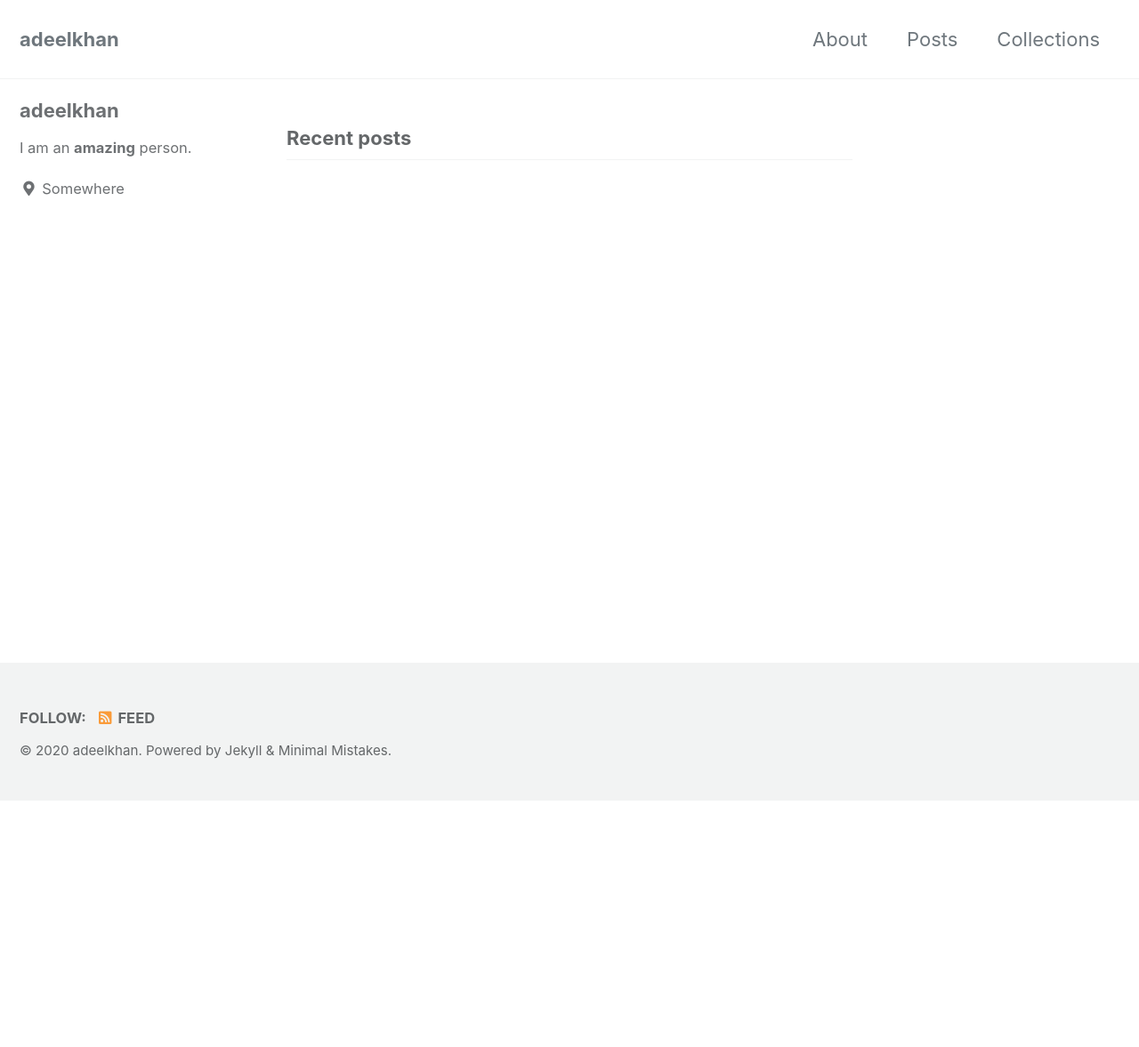
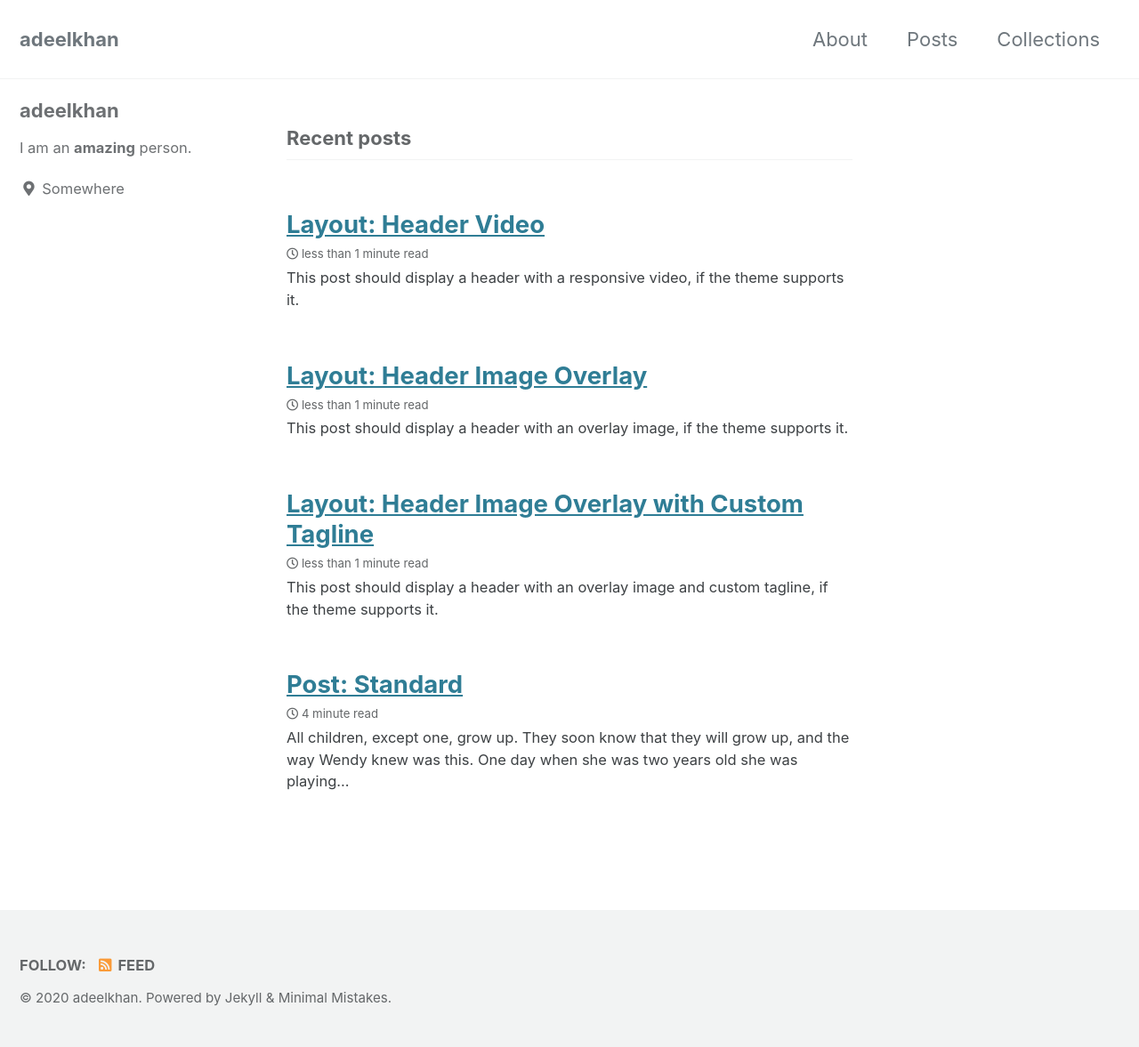
Before and after one commit to stellardreams/stellardreams.github.io, a Jekyll site: the page built from index.html, in a window 1280 px wide. Shown: the whole page at 89% size. Built offline with Jekyll 4.4.1, drawn with Linux system fonts in a browser that asks for light colours; cached includes are drawn as plain includes; the list of posts is cut into pages by our own code; before the commit the page ends 900 px from its top, so only the background shows below that; some of the changed lines change nothing that is shown.

Commit message:
adding post

````diff
--- a/_pages/about.md
+++ b/_pages/about.md
@@ -2,73 +2,16 @@
 permalink: /about/
 title: "About"
 excerpt: "Minimal Mistakes is a flexible two-column Jekyll theme."
-layouts_gallery:
-  - url: /assets/images/mm-layout-splash.png
-    image_path: /assets/images/mm-layout-splash.png
-    alt: "splash layout example"
-  - url: /assets/images/mm-layout-single-meta.png
-    image_path: /assets/images/mm-layout-single-meta.png
-    alt: "single layout with comments and related posts"
-  - url: /assets/images/mm-layout-archive.png
-    image_path: /assets/images/mm-layout-archive.png
-    alt: "archive layout example"
 last_modified_at: 2020-05-01T10:15:22-04:00
 toc: true
 ---
 
-Minimal Mistakes is a flexible two-column Jekyll theme. Perfect for hosting your personal site, blog, or portfolio on GitHub or self-hosting on your own server. As the name implies --- styling is purposely minimalistic to be enhanced and customized by you :smile:.
+Lorem ipsum dolor sit amet, consectetur adipisicing elit. Error repellendus architecto repellat culpa porro minus nemo, eos voluptas obcaecati beatae at dicta? Aut illum dignissimos voluptas unde nemo, eaque nihil porro beatae molestias magni libero nam! Cum unde numquam corrupti ipsum debitis eos nihil optio totam fuga provident ipsa similique, voluptate officiis.
 
-{% include gallery id="layouts_gallery" caption="Examples of included layouts `splash`, `single`, and `archive`." %}
+# What I do
 
-[Install the Theme]({{ "/docs/quick-start-guide/" | relative_url }}){: .btn .btn--success .btn--large}
+Placeat ipsam, asperiores optio accusantium nam autem nisi explicabo eveniet eum atque! Repellendus aut distinctio mollitia recusandae eaque veniam voluptatum quam quae ad, ipsam hic libero qui natus autem nobis similique eos, nam a rem provident, veritatis illum reprehenderit? Eos ducimus repudiandae aspernatur, voluptatum velit cupiditate, earum nostrum temporibus. Magnam amet tempore repellat minus at voluptate earum, error soluta possimus impedit ad voluptas molestias, quasi corrupti natus autem nam illum quibusdam quam assumenda repudiandae quidem ipsam! Rem officia libero est quasi mollitia voluptates repellat enim voluptatibus aliquam veniam.
 
-## Notable Features
+## Team
 
-- Bundled as a "theme gem" for easier install/upgrading.
-- Compatible with GitHub Pages.
-- Support for Jekyll's built-in Sass/SCSS preprocessor.
-- Nine different skins (color variations).
-- Several responsive layout options (single, archive index, search, splash, and paginated home page).
-- Optimized for search engines with support for [Twitter Cards](https://dev.twitter.com/cards/overview) and [Open Graph](http://ogp.me/) data
-- Optional [header images](https://mmistakes.github.io/minimal-mistakes/docs/layouts/#headers), [custom sidebars](https://mmistakes.github.io/minimal-mistakes/docs/layouts/#sidebars), [table of contents](https://mmistakes.github.io/minimal-mistakes/docs/helpers/#table-of-contents), [galleries](https://mmistakes.github.io/minimal-mistakes/docs/helpers/#gallery), related posts, [breadcrumb links](https://mmistakes.github.io/minimal-mistakes/docs/configuration/#breadcrumb-navigation-beta), [navigation lists](https://mmistakes.github.io/minimal-mistakes/docs/helpers/#navigation-list), and more.
-- Commenting support (powered by [Disqus](https://disqus.com/), [Facebook](https://developers.facebook.com/docs/plugins/comments), [Discourse](https://www.discourse.org/), [utterances](https://utteranc.es/), static-based via [Staticman v1 and v2](https://staticman.net/), and custom).
-- [Google Analytics](https://www.google.com/analytics/) support.
-- UI localized text in English (default), Brazilian Portuguese (Português brasileiro), Catalan, Chinese, Danish, Dutch, Finnish, French (Français), German (Deutsch), Greek, Hindi (हिंदी), Hungarian, Indonesian, Irish (Gaeilge), Italian (Italiano), Japanese, Korean, Malayalam, Myanmar (Burmese), Nepali (Nepalese), Persian (فارسی), Polish, Punjabi (ਪੰਜਾਬੀ), Romanian, Russian, Slovak, Spanish (Español), Swedish, Thai, Turkish (Türkçe), and Vietnamese.
-
-## Demo Pages
-
-| Name                                        | Description                                           |
-| ------------------------------------------- | ----------------------------------------------------- |
-| [Post with Header Image][header-image-post] | A post with a large header image. |
-| [HTML Tags and Formatting Post][html-tags-post] | A variety of common markup showing how the theme styles them. |
-| [Syntax Highlighting Post][syntax-post] | Post displaying highlighted code. |
-| [Post with a Gallery][gallery-post] | A post showing several images wrapped in `<figure>` elements. |
-| [Sample Collection Page][sample-collection] | Single page from a collection. |
-| [Categories Archive][categories-archive] | Posts grouped by category. |
-| [Tags Archive][tags-archive] | Posts grouped by tag. |
-
----
-
-## Credits
-
-### Icons + Demo Images:
-
-- [The Noun Project](https://thenounproject.com) -- Garrett Knoll, Arthur Shlain, and [tracy tam](https://thenounproject.com/tracytam)
-- [Font Awesome](http://fontawesome.io/)
-- [Unsplash](https://unsplash.com/)
-
-### Other:
-
-- [Jekyll](https://jekyllrb.com/)
-- [jQuery](https://jquery.com/)
-- [Susy](http://susy.oddbird.net/)
-- [Breakpoint](http://breakpoint-sass.com/)
-- [Magnific Popup](http://dimsemenov.com/plugins/magnific-popup/)
-- [FitVids.JS](http://fitvidsjs.com/)
-- Greedy Navigation - [lukejacksonn](https://codepen.io/lukejacksonn/pen/PwmwWV)
-- [jQuery Smooth Scroll](https://github.com/kswedberg/jquery-smooth-scroll)
-- [Lunr](http://lunrjs.com)
-
----
-
-Minimal Mistakes is designed, developed, and maintained by Michael Rose. Just another boring, tattooed, designer from Buffalo New York.
+Fugit facilis sit ducimus, voluptas adipisci explicabo beatae ea eligendi qui odio iure eveniet non delectus voluptate, expedita incidunt accusamus! Recusandae molestias enim, perspiciatis corporis reiciendis doloremque voluptates neque eligendi incidunt placeat laboriosam fugit nostrum deserunt veniam quia nemo perferendis. Hic et labore modi aspernatur nisi.
--- /dev/null
+++ b/_posts/2010-01-07-post-standard.md
@@ -0,0 +1,32 @@
+---
+title: "Post: Standard"
+excerpt_separator: "<!--more-->"
+categories:
+  - Post Formats
+tags:
+  - Post Formats
+  - readability
+  - standard
+---
+
+All children, except one, grow up. They soon know that they will grow up, and the way Wendy knew was this. One day when she was two years old she was playing in a garden, and she plucked another flower and ran with it to her mother. I suppose she must have looked rather delightful, for Mrs. Darling put her hand to her heart and cried, "Oh, why can't you remain like this for ever!" This was all that passed between them on the subject, but henceforth Wendy knew that she must grow up. You always know after you are two. Two is the beginning of the end.
+
+Mrs. Darling first heard of Peter when she was tidying up her children's minds. It is the nightly custom of every good mother after her children are asleep to rummage in their minds and put things straight for next morning, repacking into their proper places the many articles that have wandered during the day.
+
+<!--more-->
+
+This post has a manual excerpt `<!--more-->` set after the second paragraph. The following YAML Front Matter has also be applied:
+
+```yaml
+excerpt_separator: "<!--more-->"
+```
+
+If you could keep awake (but of course you can't) you would see your own mother doing this, and you would find it very interesting to watch her. It is quite like tidying up drawers. You would see her on her knees, I expect, lingering humorously over some of your contents, wondering where on earth you had picked this thing up, making discoveries sweet and not so sweet, pressing this to her cheek as if it were as nice as a kitten, and hurriedly stowing that out of sight. When you wake in the morning, the naughtiness and evil passions with which you went to bed have been folded up small and placed at the bottom of your mind and on the top, beautifully aired, are spread out your prettier thoughts, ready for you to put on.
+
+I don't know whether you have ever seen a map of a person's mind. Doctors sometimes draw maps of other parts of you, and your own map can become intensely interesting, but catch them trying to draw a map of a child's mind, which is not only confused, but keeps going round all the time. There are zigzag lines on it, just like your temperature on a card, and these are probably roads in the island, for the Neverland is always more or less an island, with astonishing splashes of colour here and there, and coral reefs and rakish-looking craft in the offing, and savages and lonely lairs, and gnomes who are mostly tailors, and caves through which a river runs, and princes with six elder brothers, and a hut fast going to decay, and one very small old lady with a hooked nose. It would be an easy map if that were all, but there is also first day at school, religion, fathers, the round pond, needle-work, murders, hangings, verbs that take the dative, chocolate pudding day, getting into braces, say ninety-nine, three-pence for pulling out your tooth yourself, and so on, and either these are part of the island or they are another map showing through, and it is all rather confusing, especially as nothing will stand still.
+
+Of course the Neverlands vary a good deal. John's, for instance, had a lagoon with flamingoes flying over it at which John was shooting, while Michael, who was very small, had a flamingo with lagoons flying over it. John lived in a boat turned upside down on the sands, Michael in a wigwam, Wendy in a house of leaves deftly sewn together. John had no friends, Michael had friends at night, Wendy had a pet wolf forsaken by its parents, but on the whole the Neverlands have a family resemblance, and if they stood still in a row you could say of them that they have each other's nose, and so forth. On these magic shores children at play are for ever beaching their coracles [simple boat]. We too have been there; we can still hear the sound of the surf, though we shall land no more.
+
+Of all delectable islands the Neverland is the snuggest and most compact, not large and sprawly, you know, with tedious distances between one adventure and another, but nicely crammed. When you play at it by day with the chairs and table-cloth, it is not in the least alarming, but in the two minutes before you go to sleep it becomes very real. That is why there are night-lights.
+
+Occasionally in her travels through her children's minds Mrs. Darling found things she could not understand, and of these quite the most perplexing was the word Peter. She knew of no Peter, and yet he was here and there in John and Michael's minds, while Wendy's began to be scrawled all over with him. The name stood out in bolder letters than any of the other words, and as Mrs. Darling gazed she felt that it had an oddly cocky appearance.
--- /dev/null
+++ b/_posts/2012-03-15-layout-header-overlay-image-tagline.md
@@ -0,0 +1,28 @@
+---
+title: "Layout: Header Image Overlay with Custom Tagline"
+tagline: "This is a custom tagline content which overrides the *default* page excerpt."
+header:
+  overlay_image: /assets/images/unsplash-image-1.jpg
+  caption: "Photo credit: [**Unsplash**](https://unsplash.com)"
+categories:
+  - Layout
+  - Uncategorized
+tags:
+  - edge case
+  - image
+  - layout
+last_modified_at: 2020-01-07T13:05:25-05:00
+---
+
+This post should display a **header with an overlay image** and **custom tagline**, if the theme supports it.
+
+Non-square images can provide some unique styling issues.
+
+This post tests overlay header images with custom `page.tagline`.
+
+```yaml
+tagline: "This is a custom tagline content which overrides the default page excerpt."
+header:
+  overlay_image: /assets/images/unsplash-image-1.jpg
+  caption: "Photo credit: [**Unsplash**](https://unsplash.com)"
+```
--- /dev/null
+++ b/_posts/2012-03-15-layout-header-overlay-image.md
@@ -0,0 +1,57 @@
+---
+title: "Layout: Header Image Overlay"
+header:
+  overlay_image: /assets/images/unsplash-image-1.jpg
+  caption: "Photo credit: [**Unsplash**](https://unsplash.com)"
+  actions:
+    - label: "Call to action 1"
+      url: "https://github.com"
+    - label: "Call to action 2"
+      url: "https://mademistakes.com"
+categories:
+  - Layout
+  - Uncategorized
+tags:
+  - edge case
+  - image
+  - layout
+last_modified_at: 2016-05-02T11:39:01-04:00
+---
+
+This post should display a **header with an overlay image**, if the theme supports it.
+
+Non-square images can provide some unique styling issues.
+
+This post tests overlay header images.
+
+## Overlay filter
+
+You can use it by specifying the opacity (between 0 and 1) of a black overlay like so:
+
+![transparent black overlay]({{ '/assets/images/mm-header-overlay-black-filter.jpg' | relative_url }})
+
+```yaml
+excerpt: "This post should [...]"
+header:
+  overlay_image: /assets/images/unsplash-image-1.jpg
+  overlay_filter: 0.5 # same as adding an opacity of 0.5 to a black background
+  caption: "Photo credit: [**Unsplash**](https://unsplash.com)"
+  actions:
+    - label: "More Info"
+      url: "https://unsplash.com"
+```
+
+Or if you want to do more fancy things, go full rgba:
+
+![transparent red overlay]({{ '/assets/images/mm-header-overlay-red-filter.jpg' | relative_url }})
+
+```yaml
+excerpt: "This post should [...]"
+header:
+  overlay_image: /assets/images/unsplash-image-1.jpg
+  overlay_filter: rgba(255, 0, 0, 0.5)
+  caption: "Photo credit: [**Unsplash**](https://unsplash.com)"
+  actions:
+    - label: "More Info"
+      url: "https://unsplash.com"
+```
--- /dev/null
+++ b/_posts/2017-01-23-layout-header-video.md
@@ -0,0 +1,60 @@
+---
+title: "Layout: Header Video"
+header:
+  video:
+    id: XsxDH4HcOWA
+    provider: youtube
+categories:
+  - Layout
+  - Uncategorized
+tags:
+  - video
+  - layout
+---
+
+This post should display a **header with a responsive video**, if the theme supports it.
+
+## Settings
+
+| Parameter  | Required     | Description |
+|----------  |---------     | ----------- |
+| `id`       | **Required** | ID of the video |
+| `provider` | **Required** | Hosting provider of the video, either `youtube` or `vimeo` |
+
+### YouTube
+
+To embed the following YouTube video at url `https://www.youtube.com/watch?v=XsxDH4HcOWA` (long version) or `https://youtu.be/XsxDH4HcOWA` (short version) into a post or page's main content you'd use:
+
+```liquid
+{% raw %}{% include video id="XsxDH4HcOWA" provider="youtube" %}{% endraw %}
+```
+
+{% include video id="XsxDH4HcOWA" provider="youtube" %}
+
+To embed it as a video header you'd use the following YAML Front Matter
+
+```yaml
+header:
+  video:
+    id: XsxDH4HcOWA
+    provider: youtube
+```
+
+### Vimeo
+
+To embed the following Vimeo video at url `https://vimeo.com/212731897` into a post or page's main content you'd use:
+
+```liquid
+{% raw %}{% include video id="212731897" provider="vimeo" %}{% endraw %}
+```
+
+{% include video id="212731897" provider="vimeo" %}
+
+To embed it as a video header you'd use the following YAML Front Matter
+
+```yaml
+header:
+  video:
+    id: 212731897
+    provider: vimeo
+```
````
